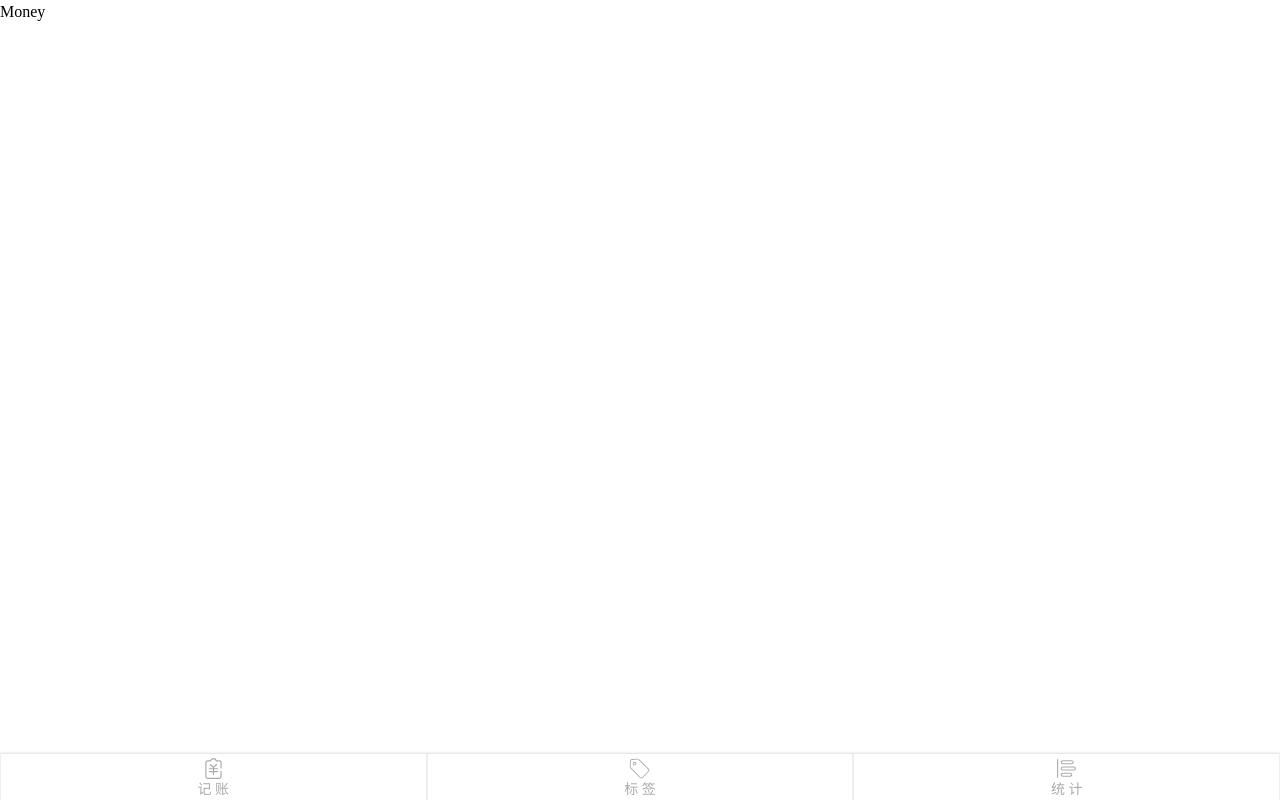
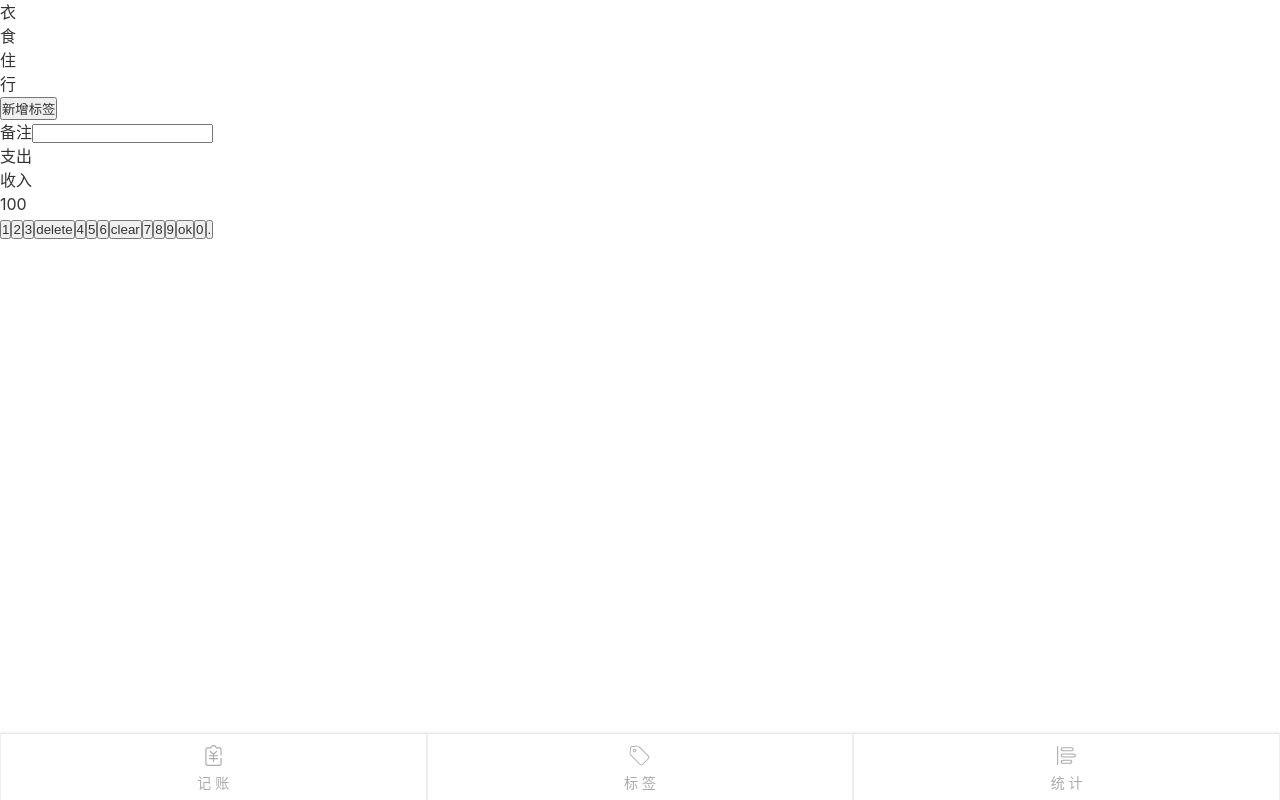
Before and after one commit to sgshy1995/wangcai-charge-up, a Vue app: page /#/money in a window 1280 px wide. Built offline with nearby package versions, Linux system fonts and the light colour scheme.

Commit message:
添加外部css和Money组件基本架构

```diff
--- a/package.json
+++ b/package.json
@@ -35,6 +35,7 @@
     "sass": "^1.23.7",
     "sass-loader": "^8.0.0",
     "svg-sprite-loader": "^4.2.1",
+    "svg-sprite-loader-mod": "^4.1.6-mod1",
     "svgo-loader": "^2.2.1",
     "typescript": "~3.5.3",
     "vue-template-compiler": "^2.6.10"
--- a/src/App.vue
+++ b/src/App.vue
@@ -4,16 +4,18 @@
   </div>
 </template>
 
+<script lang="ts">
+
+</script>
+
 <style lang="scss">
-  *{
-    margin: 0;
-    padding: 0;
-    box-sizing: border-box;
-    text-decoration: none;
-    list-style: none;
-    color: inherit;
-  }
+  @import "~@/assets/styles/reset.scss";
+  @import "~@/assets/styles/global.scss";
   body{
-    line-height: 1.5;
+    -webkit-font-smoothing: antialiased;
+    -moz-osx-font-smoothing: grayscale;
+    font-family: $font-hei;
+    color: $color;
+    line-height: $line-height;
   }
 </style>
--- /dev/null
+++ b/src/assets/styles/global.scss
@@ -0,0 +1,16 @@
+$font-hei: -apple-system, "Noto Sans", "Helvetica Neue", Helvetica, "Nimbus Sans L", Arial, "Liberation Sans", "PingFang SC", "Hiragino Sans GB", "Noto Sans CJK SC", "Source Han Sans SC", "Source Han Sans CN", "Microsoft YaHei", "Wenquanyi Micro Hei", "WenQuanYi Zen Hei", "ST Heiti", SimHei, "WenQuanYi Zen Hei Sharp", sans-serif;
+$font-kai: Baskerville, Georgia, "Liberation Serif", "Kaiti SC", STKaiti, "AR PL UKai CN", "AR PL UKai HK", "AR PL UKai TW", "AR PL UKai TW MBE", "AR PL KaitiM GB", KaiTi, KaiTi_GB2312, DFKai-SB, "TW\-Kai", serif;
+$font-song: Georgia, "Nimbus Roman No9 L", "Songti SC", "Noto Serif CJK SC", "Source Han Serif SC", "Source Han Serif CN", STSong, "AR PL New Sung", "AR PL SungtiL GB", NSimSun, SimSun, "TW\-Sung", "WenQuanYi Bitmap Song", "AR PL UMing CN", "AR PL UMing HK", "AR PL UMing TW", "AR PL UMing TW MBE", PMingLiU, MingLiU, serif;
+$font-mod-song: Baskerville, "Times New Roman", "Liberation Serif", STFangsong, FangSong, FangSong_GB2312, "CWTEX\-F", serif;
+
+$color: #333;
+$color-nav:#aaa;
+$color-nav-focus:darkslategrey;
+$color-border-nav:#eee;
+
+$background-nav:white;
+$background-nav-focus:linear-gradient(to bottom, #eeeeee 0%,#dddddd 50%,#eeeeee 100%);
+
+$line-height: 1.5;
+
+$box-shadow:0 0 3px rgba(0,0,0,0.25);
--- /dev/null
+++ b/src/assets/styles/reset.scss
@@ -0,0 +1,8 @@
+*{
+  margin: 0;
+  padding: 0;
+  box-sizing: border-box;
+  text-decoration: none;
+  list-style: none;
+  color: inherit;
+}
--- a/src/components/Nav.vue
+++ b/src/components/Nav.vue
@@ -27,26 +27,32 @@
 </script>
 
 <style lang="scss" scoped>
+    @import "~@/assets/styles/global.scss";
     nav{
         display: flex;
         flex-direction: row;
         justify-content: space-around;
-        box-shadow: 0 0 3px rgba(0,0,0,0.25);
+        box-shadow: $box-shadow;
         font-size: 14px;
-        color: #aaaaaa;
+        color: $color-nav;
         .item{
             width: 33.3333333%;
             display: flex;
             justify-content: center;
             align-items: center;
             flex-direction: column;
-            padding-top: .3em;
-            border: 1px solid #eee;
+            padding-top: .8em;
+            padding-bottom: .5em;
+            border: 1px solid $color-border-nav;
             border-bottom: none;
             border-top: none;
+            background: $background-nav;
             &.selected{
-                color: darkslategrey;
-                background: #eee;
+                color: $color-nav-focus;
+                background: $background-nav-focus;
+            }
+            svg{
+                margin-bottom: .4em;
             }
         }
     }
--- a/src/views/Money.vue
+++ b/src/views/Money.vue
@@ -1,6 +1,47 @@
 <template>
     <Layout>
-        <p>Money</p>
+        <div class="tags">
+            <ul class="current">
+                <li>衣</li>
+                <li>食</li>
+                <li>住</li>
+                <li>行</li>
+            </ul>
+            <div class="new">
+                <button>新增标签</button>
+            </div>
+        </div>
+        <div>
+            <label class="notes">
+                <span class="name">备注</span>
+                <input type="text">
+            </label>
+        </div>
+        <div>
+            <ul class="types">
+                <li>支出</li>
+                <li>收入</li>
+            </ul>
+        </div>
+        <div class="number-pad">
+            <div class="output">100</div>
+            <div class="keys">
+                <button>1</button>
+                <button>2</button>
+                <button>3</button>
+                <button>delete</button>
+                <button>4</button>
+                <button>5</button>
+                <button>6</button>
+                <button>clear</button>
+                <button>7</button>
+                <button>8</button>
+                <button>9</button>
+                <button>ok</button>
+                <button>0</button>
+                <button>.</button>
+            </div>
+        </div>
     </Layout>
 </template>
 
```
Also changed, not shown: 1 other file (tests, documents, lock files or other folders).
